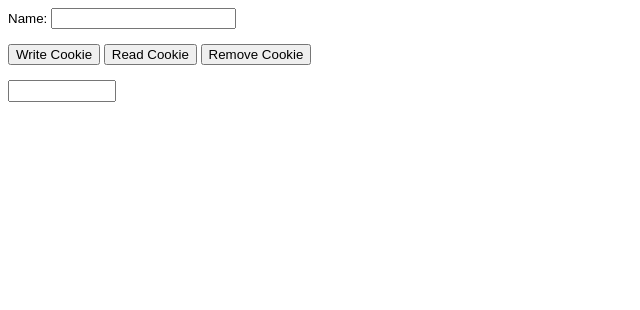
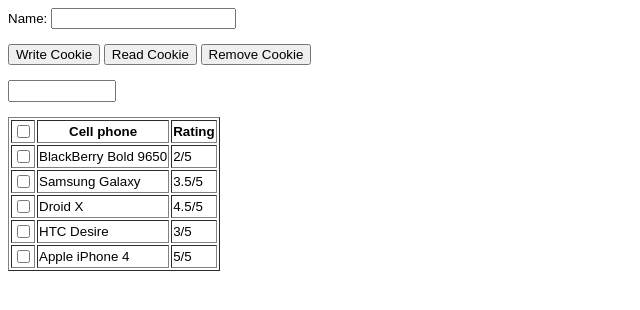
Before and after one commit to Bharat-Negi/jquery-example, a plain HTML site: page Default.html in a window 1280 px wide. Shown: the whole page, without its empty margins (0-640 px from the left). Drawn offline with nearby package versions, Linux system fonts and the light colour scheme; a web font is replaced by a local one.

Commit message:
check box

```diff
--- a/Default.html
+++ b/Default.html
@@ -34,6 +34,43 @@
     <br />
     <br />
     <input class="key" type="text" autocomplete="off" />
+    <br />
+    <br />
+
+    <div>
+        <table border="1">
+        <tr>
+            <th><input type="checkbox" id="selectall"/></th>
+            <th>Cell phone</th>
+            <th>Rating</th>
+        </tr>
+        <tr>
+            <td align="center"><input type="checkbox" class="case" name="case" value="1"/></td>
+            <td>BlackBerry Bold 9650</td>
+            <td>2/5</td>
+        </tr>
+        <tr>
+            <td align="center"><input type="checkbox" class="case" name="case" value="2"/></td>
+            <td>Samsung Galaxy</td>
+            <td>3.5/5</td>
+        </tr>
+        <tr>
+            <td align="center"><input type="checkbox" class="case" name="case" value="3"/></td>
+            <td>Droid X</td>
+            <td>4.5/5</td>
+        </tr>
+        <tr>
+            <td align="center"><input type="checkbox" class="case" name="case" value="4"/></td>
+            <td>HTC Desire</td>
+            <td>3/5</td>
+        </tr>
+        <tr>
+            <td align="center"><input type="checkbox" class="case" name="case" value="5"/></td>
+            <td>Apple iPhone 4</td>
+            <td>5/5</td>
+        </tr>
+        </table>
+    </div>
 
     <script type="text/javascript" src="http://ajax.googleapis.com/ajax/libs/jquery/1.8.3/jquery.min.js"></script>
     <script type="text/javascript" src="https://cdnjs.cloudflare.com/ajax/libs/jquery-cookie/1.4.1/jquery.cookie.min.js"></script>
```
